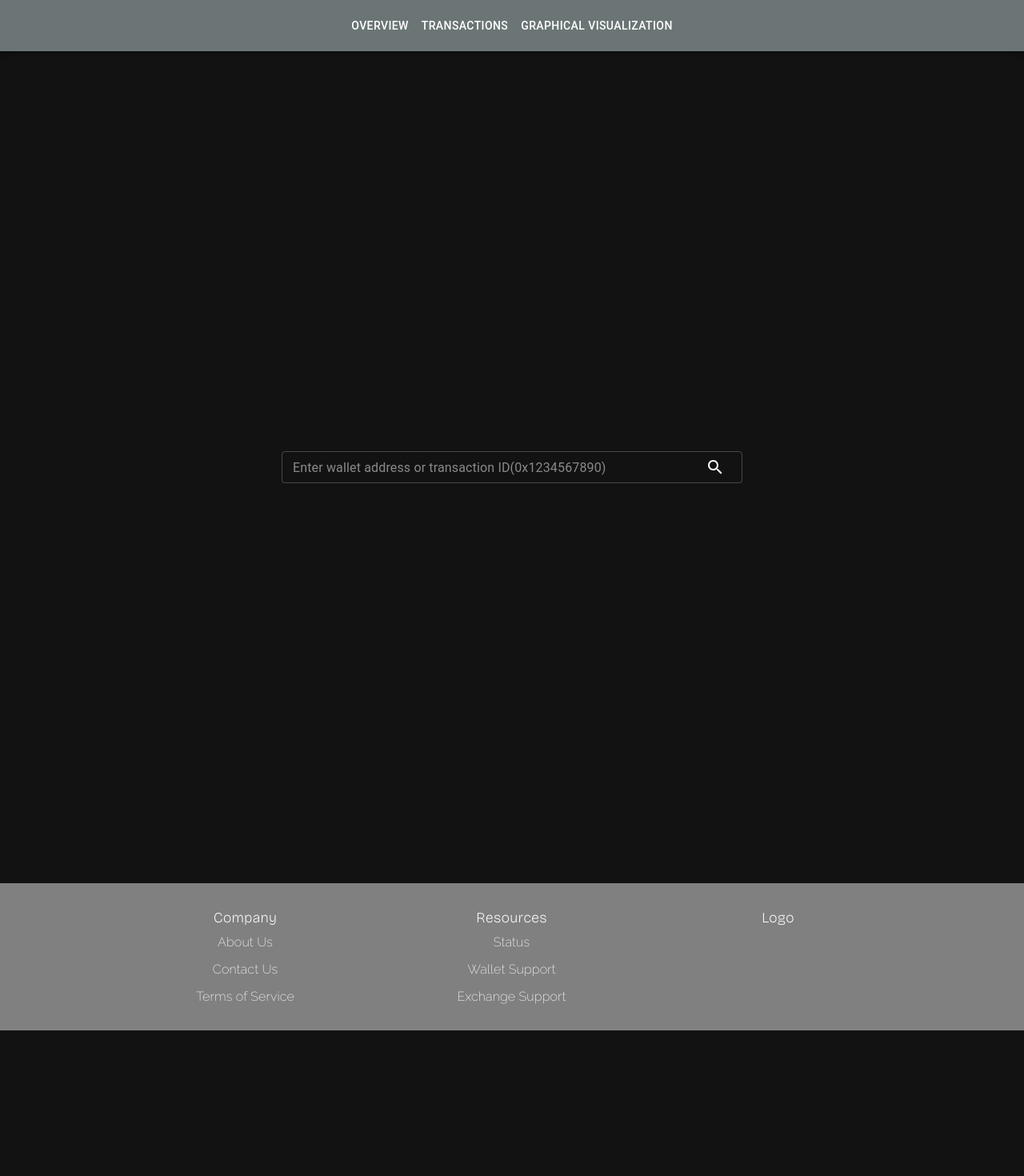
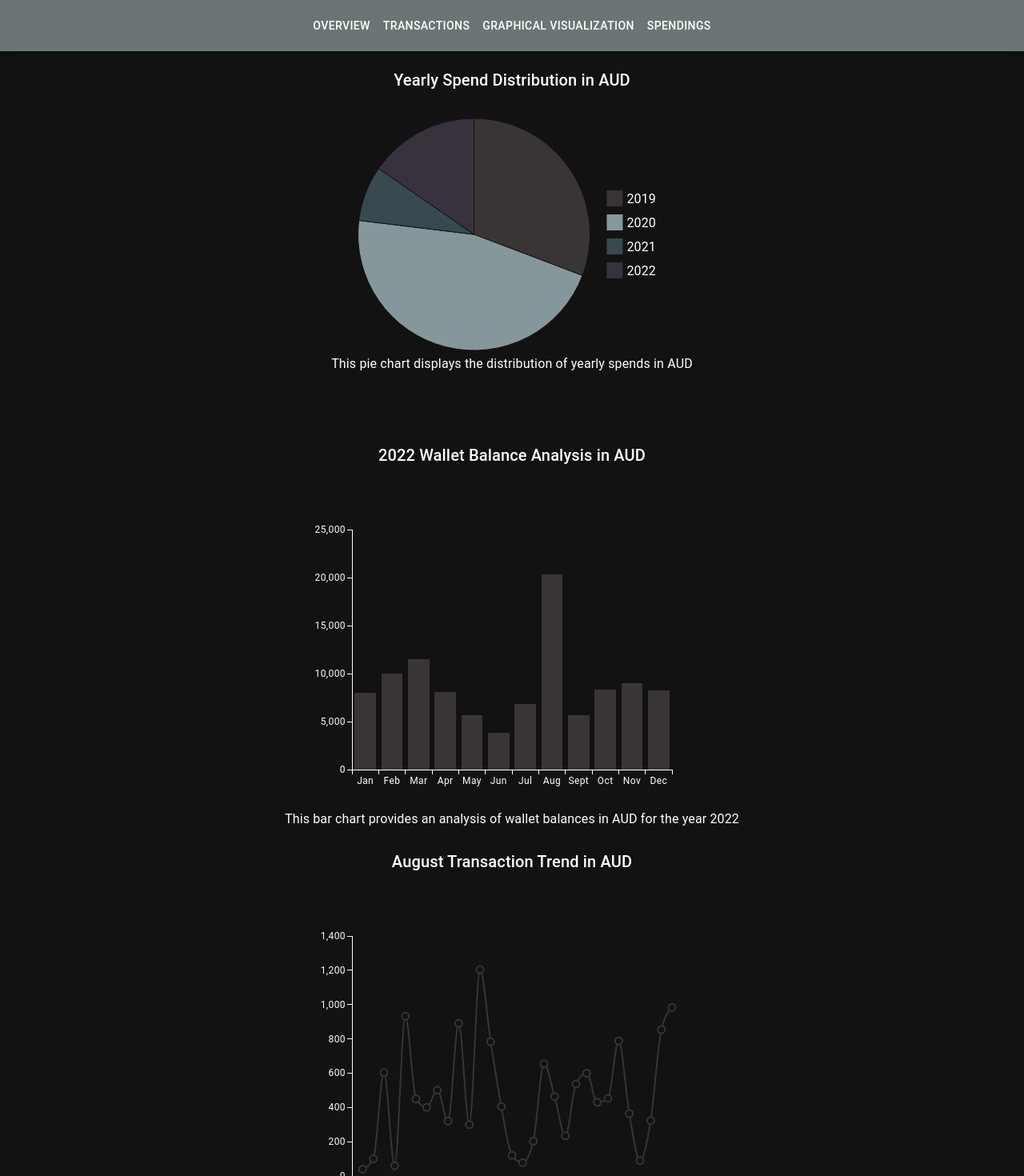
Before and after one commit to Arefin090/Etherrio, a React (Create React App) app: page /visualisation in a window 1280 px wide. Shown: the top 1470 px of the page at 80% size. Before the commit the page ends 1288 px from the top, so only its background shows below. Built offline with nearby package versions, Linux system fonts and the light colour scheme.

Commit message:
added visualisations

```diff
--- a/package.json
+++ b/package.json
@@ -7,12 +7,14 @@
     "@emotion/styled": "^11.11.0",
     "@mui/icons-material": "^5.14.3",
     "@mui/material": "^5.14.5",
+    "@mui/x-charts": "^6.0.0-alpha.8",
     "@testing-library/jest-dom": "^5.17.0",
     "@testing-library/react": "^13.4.0",
     "@testing-library/user-event": "^13.5.0",
     "cytoscape": "^3.26.0",
     "react": "^18.2.0",
     "react-dom": "^18.2.0",
+    "react-router-dom": "^6.15.0",
     "react-scripts": "5.0.1",
     "web-vitals": "^2.1.4"
   },
--- a/src/App.js
+++ b/src/App.js
@@ -1,4 +1,5 @@
 import React, { useState, useRef } from 'react';
+import { BrowserRouter as Router, Route, Routes } from 'react-router-dom';
 import './App.css';
 import Navbar from './components/Navbar';
 import SearchBar from './components/SearchBar';
@@ -9,7 +10,7 @@ import BackToTopButton from './components/BackToTopButton';
 import { createTheme } from '@mui/material/styles';
 import { ThemeProvider } from '@mui/material/styles';
 import CssBaseline from '@mui/material/CssBaseline';
-
+import Visualisation from './components/Visualisation';
 
 function App() {
   const [showDetails, setShowDetails] = useState(false);
@@ -35,20 +36,20 @@ function App() {
     }
   };
 
-
   const darkTheme = createTheme({
     palette: { mode: 'dark' },
   });
 
   return (
+    <Router>
       <div className="App">
         <BackToTopButton />
         <ThemeProvider theme={darkTheme}>
           <CssBaseline />
-        <Navbar
-          handleBalanceClick={handleBalanceClick}
-          handleTransactionsClick={handleTransactionsClick}
-        />
+          <Navbar />
+          <Routes>
+            <Route path="/" element={
+              <>
                 <SearchBar handleSearch={handleSearch} />
                 {showDetails && (
                   <>
@@ -60,9 +61,14 @@ function App() {
                     </div>
                   </>
                 )}
+              </>
+            } />
+            <Route path="/visualisation" element={<Visualisation />} />
+          </Routes>
           <Footer />
         </ThemeProvider>
       </div>
+    </Router>
   );
 }
 
--- a/src/components/Footer.js
+++ b/src/components/Footer.js
@@ -1,12 +1,4 @@
 import React from 'react';
-import { Typography } from '@mui/material';
-
-  const footerStyles = {
-    backgroundColor: '#5c6767',
-    padding: '3px',
-    textAlign: 'center',
-    color: '#fff',
-  };
 
   const Footer = () => {
     return (
--- a/src/components/Navbar.js
+++ b/src/components/Navbar.js
@@ -1,19 +1,20 @@
 import React from 'react';
+import { Link } from 'react-router-dom';
 import { AppBar, Toolbar, Button, Grid } from '@mui/material';
 
-const Navbar = ({ handleOverviewClick, handleTransactionsClick }) => {
+const Navbar = () => {
   return (
     <AppBar position="static" style={{ backgroundColor: '#5c6767' }}>
       <Toolbar>
         <Grid container justifyContent="center">
-                    <Button color="inherit" onClick={handleOverviewClick}>Overview</Button>
-                    <Button color="inherit" onClick={handleTransactionsClick}>Transactions</Button>
-                    <Button color="inherit">Graphical Visualization</Button>
+          <Button color="inherit" component={Link} to="/">Overview</Button>
+          <Button color="inherit" component={Link} to="/">Transactions</Button>
+          <Button color="inherit" component={Link} to="/">Graphical Visualization</Button>
+          <Button color="inherit" component={Link} to="/visualisation">Spendings</Button>
         </Grid>
       </Toolbar>
     </AppBar>
   );
 }
 
-
 export default Navbar;
--- /dev/null
+++ b/src/components/Visualisation.js
@@ -0,0 +1,105 @@
+import * as React from 'react';
+import { PieChart, pieArcClasses } from '@mui/x-charts/PieChart';
+import { BarChart } from '@mui/x-charts/BarChart';
+import { LineChart } from '@mui/x-charts/LineChart';
+import { Typography } from '@mui/material';
+
+const data = [
+  { id: 0, value: 200, label: '2019',},
+  { id: 1, value: 300, label: '2020' },
+  { id: 2, value: 50, label: '2021' },
+  { id: 3, value: 100, label: '2022' },
+];
+
+export default function Visualisation() {
+  return (
+    <div style={{ display: 'flex', flexDirection: 'column', alignItems: 'center', marginTop: '20px' }}>
+
+      <div style={{ display: 'flex', flexDirection: 'column', alignItems: 'center', marginBottom: '80px' }}>
+        <Typography variant="h6" align="center" gutterBottom>
+          Yearly Spend Distribution in AUD
+        </Typography>
+        <div style={{ display: 'flex', marginTop: '20px' }}>
+          <PieChart
+            colors={['#383534','#86979c','#384a4f','#37323b']}
+            series={[
+                {
+                data,
+                highlightScope: { faded: 'global', highlighted: 'item' },
+                faded: { innerRadius: 30, additionalRadius: -30 },
+
+                },
+            ]}
+            sx={{
+                [`& .${pieArcClasses.faded}`]: {
+                fill: 'gray',
+                },
+
+            }}
+
+
+            height={300}
+            width={400}
+            />
+
+
+        </div>
+        <Typography variant="body1" align="center" gutterBottom>
+          This pie chart displays the distribution of yearly spends in AUD
+        </Typography>
+      </div>
+
+      <div style={{ display: 'flex', flexDirection: 'column', alignItems: 'center', marginBottom: '20px' }}>
+        <Typography variant="h6" align="center" gutterBottom>
+          2022 Wallet Balance Analysis in AUD
+        </Typography>
+        <div style={{ display: 'flex', marginTop: '20px' }}>
+          <BarChart
+            xAxis={[
+              {
+                id: 'barCategories',
+                data: ['Jan', 'Feb', 'Mar','Apr','May','Jun','Jul','Aug','Sept','Oct','Nov','Dec'],
+                scaleType: 'band',
+              },
+            ]}
+            colors={['#383534']}
+            series={[
+              {
+                data: [8000, 10000, 11500, 8083,5682,3802,6793,20322,5632,8322,9021,8210],
+              },
+            ]}
+
+            width={500}
+            height={400}
+          />
+        </div>
+        <Typography variant="body1" align="center" gutterBottom>
+          This bar chart provides an analysis of wallet balances in AUD for the year 2022
+        </Typography>
+      </div>
+
+      <div style={{ display: 'flex', flexDirection: 'column', alignItems: 'center', marginBottom: '20px' }}>
+        <Typography variant="h6" align="center" gutterBottom>
+          August Transaction Trend in AUD
+        </Typography>
+        <div style={{ display: 'flex', marginTop: '20px' }}>
+          <LineChart
+            colors={['#383534']}
+          xAxis={[{ data: [1, 2, 3, 4,5,6,7,8,9,10,11,12,13,14,15,16,17,18,19,20,21,22,23,24,25,26,27,28,29,30]}]}
+
+          series={[
+            {
+              data: [40, 100, 604, 59, 932, 450,400,500,320,890,300,1203,783,405,120,78,203,654,463,234,537,600,430,453,789,364,90,323,854,983]
+            },
+          ]}
+          width={500}
+          height={400}
+          />
+        </div>
+        <Typography variant="body1" align="center" gutterBottom>
+          This line chart illustrates the transaction trend for the month of August in terms of AUD
+        </Typography>
+      </div>
+    </div>
+  );
+}
```
Also changed, not shown: 1 other file (tests, documents, lock files or other folders). Lines whose indentation alone changed are shown as unchanged.
